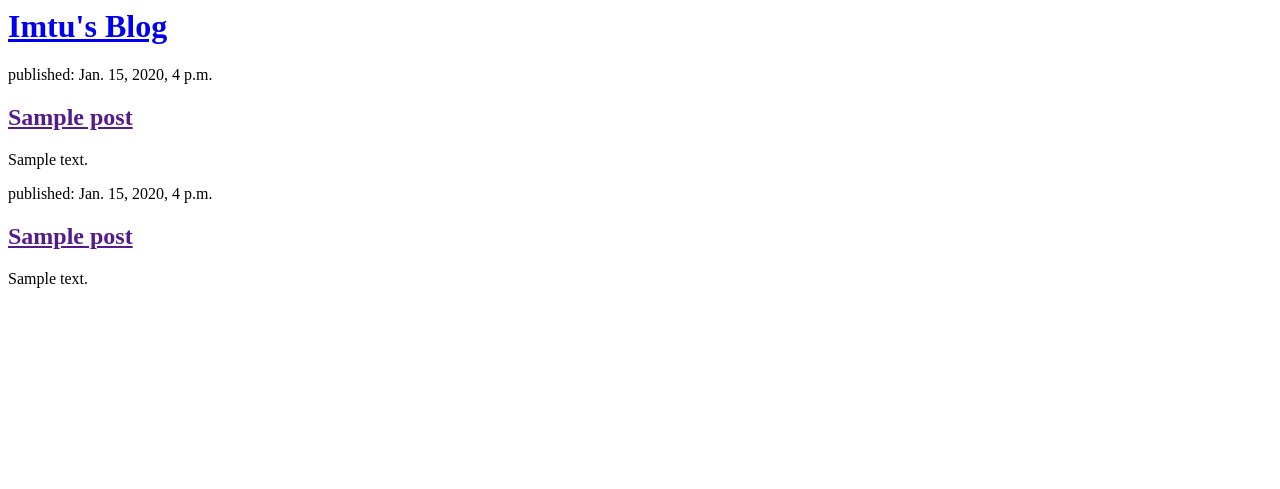
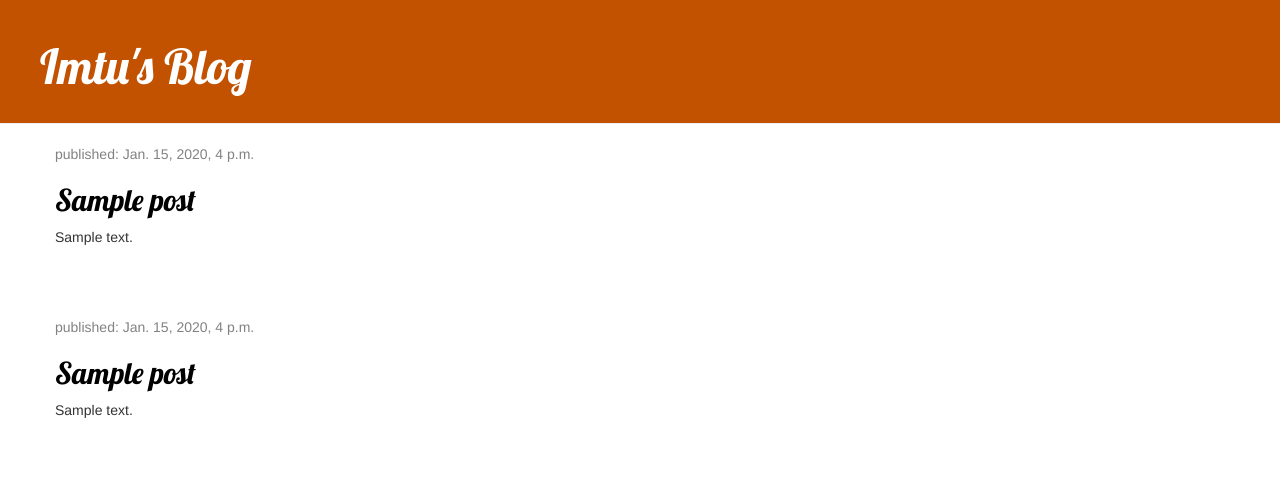
Before and after one commit to imtu003/my-first-blog, a Django app: template blog/templates/blog/post_list.html in a window 1280 px wide. Shown: the top 489 px of the page. Run offline with Django 3.2, Linux system fonts and the light colour scheme; the template is opened without the code that fills it: values that come from a table or form of the project are taken from there, others are empty; tables that the repository leaves empty hold one stand-in row (values such as "Sample post"); some libraries are stand-ins or nearby versions.

Commit message:
Added CSS file and updated templates.

```diff
--- /dev/null
+++ b/blog/static/css/blog.css
@@ -0,0 +1,47 @@
+
+.page-header {
+    background-color: #C25100;
+    margin-top: 0;
+    padding: 20px 20px 20px 40px;
+}
+
+.page-header h1, .page-header h1 a, .page-header h1 a:visited, .page-header h1 a:active {
+    color: #ffffff;
+    font-size: 36pt;
+    text-decoration: none;
+}
+
+.content {
+    margin-left: 40px;
+}
+
+h1, h2, h3, h4 {
+    font-family: 'Lobster', cursive;
+}
+
+.date {
+    color: #828282;
+}
+
+.save {
+    float: right;
+}
+
+.post-form textarea, .post-form input {
+    width: 100%;
+}
+
+.top-menu, .top-menu:hover, .top-menu:visited {
+    color: #ffffff;
+    float: right;
+    font-size: 26pt;
+    margin-right: 20px;
+}
+
+.post {
+    margin-bottom: 70px;
+}
+
+.post h2 a, .post h2 a:visited {
+    color: #000000;
+}
--- a/blog/templates/blog/post_list.html
+++ b/blog/templates/blog/post_list.html
@@ -1,26 +1,49 @@
+{% load static %}
+
 <html>
     <head>
         <title>Imtu's blog</title>
+        <link rel="stylesheet" href="//maxcdn.bootstrapcdn.com/bootstrap/3.2.0/css/bootstrap.min.css">
+        <link rel="stylesheet" href="//maxcdn.bootstrapcdn.com/bootstrap/3.2.0/css/bootstrap-theme.min.css">
+        <link href="//fonts.googleapis.com/css?family=Lobster&subset=latin,latin-ext" rel="stylesheet" type="text/css">
+        <link rel="stylesheet" href="{% static 'css/blog.css' %}">
+
     </head>
     <body>
-        <div>
+        <div class='page-header'>
             <h1><a href="/">Imtu's Blog</a></h1>
         </div>
 
+        <div class="content container">
+            <div class="row">
+                <div class="col-md-8">
                     {% for post in posts %}
-            <div>
+                        <div class="post">
+                            <div class="date">
                                 <p>published: {{ post.published_date }}</p>
+                            </div>
                             <h2><a href="">{{ post.title }}</a></h2>
                             <p>{{ post.text|linebreaksbr }}</p>
                         </div>
                     {% endfor %}
+                </div>
+            </div>
+        </div>
 
+        <div class="content container">
+            <div class="row">
+                <div class="col-md-8">
                     {% for post in posts %}
-            <div>
+                        <div class="post">
+                            <div class="date">
                                 <p>published: {{ post.published_date }}</p>
+                            </div>
                             <h2><a href="">{{ post.title }}</a></h2>
                             <p>{{ post.text|linebreaksbr }}</p>
                         </div>
                     {% endfor %}
+                </div>
+            </div>
+        </div>
     </body>
 </html>
```
Lines whose indentation alone changed are shown as unchanged.
